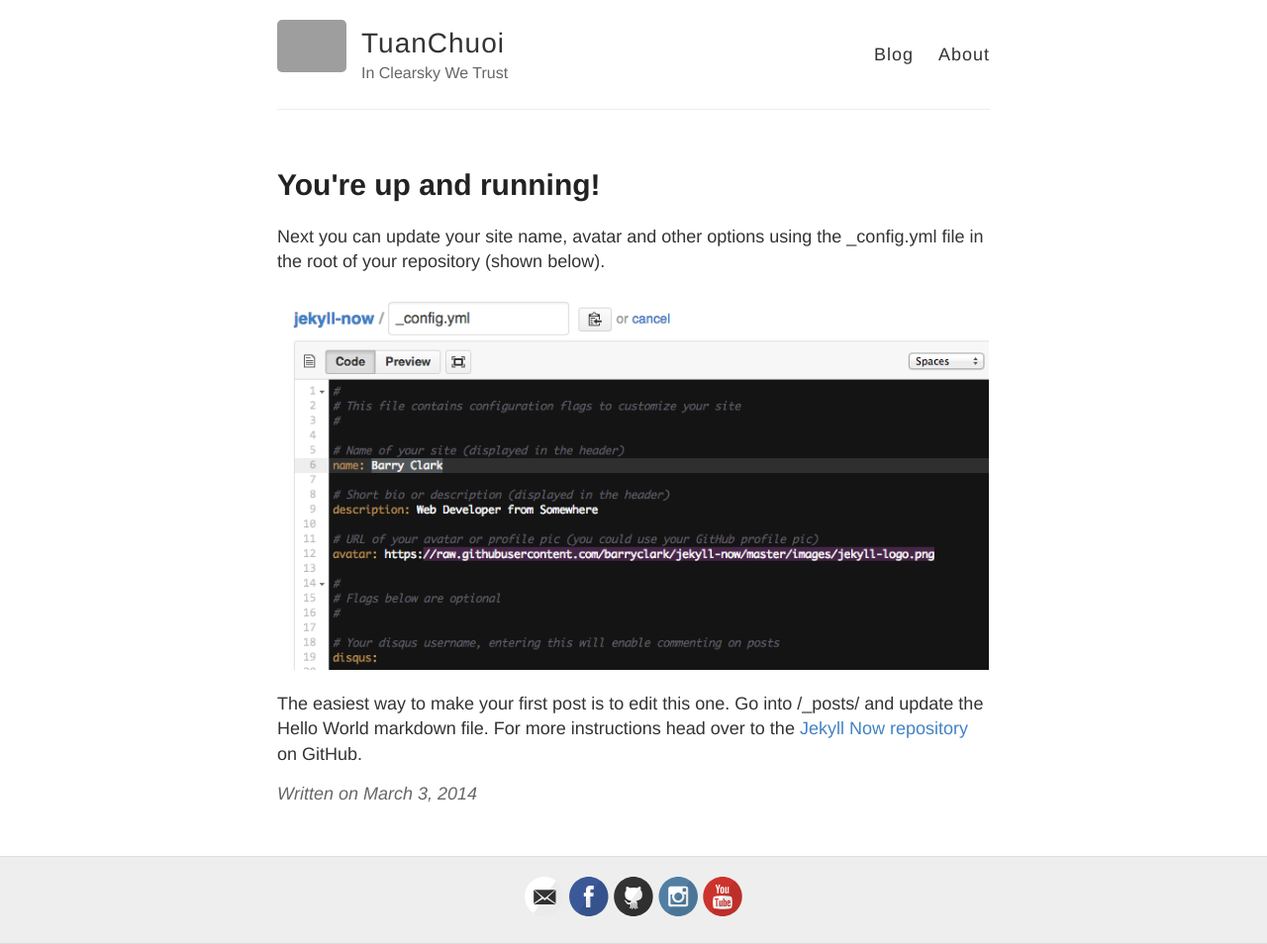
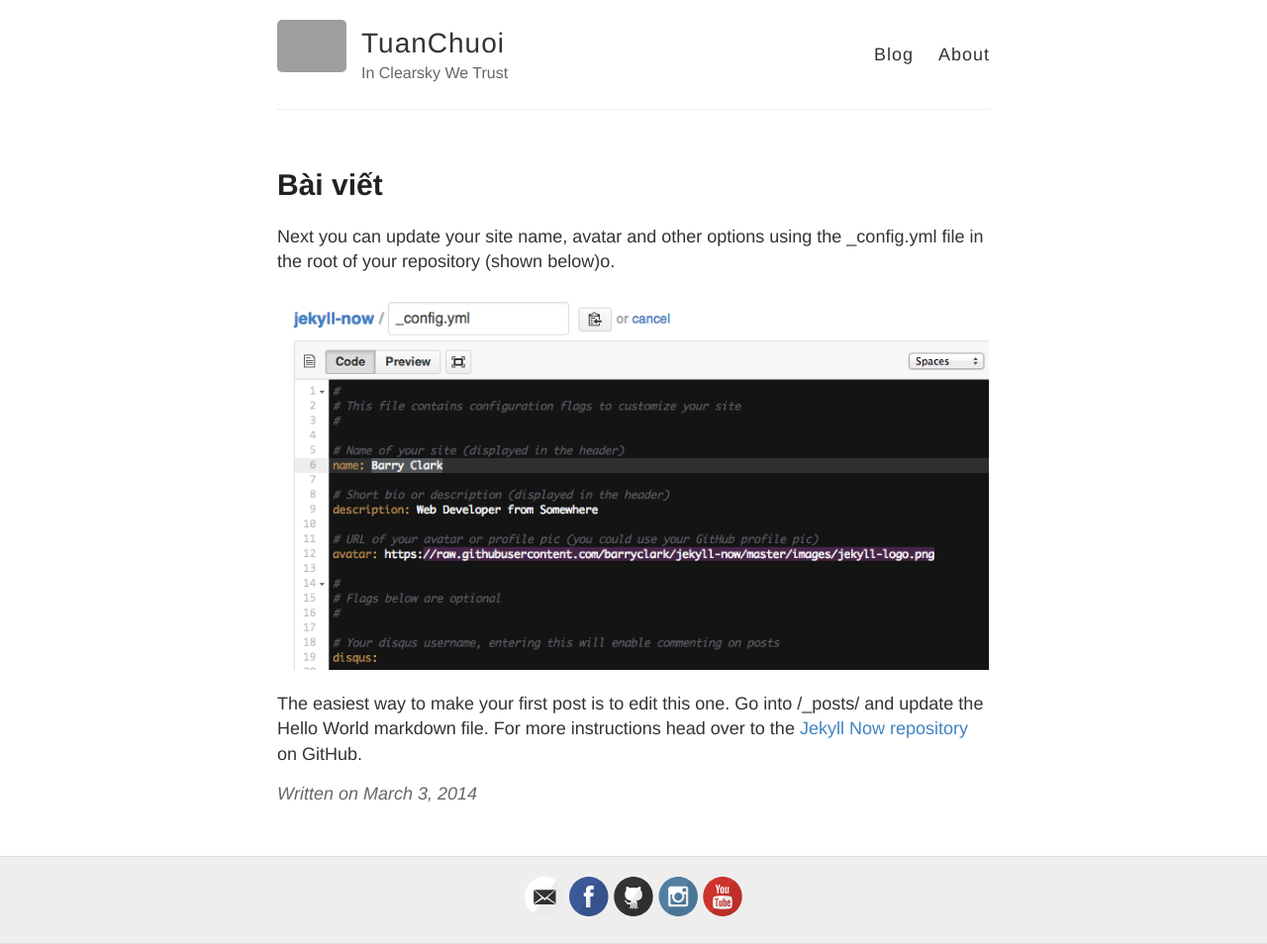
Before and after one commit to tuanchuoi/tuanchuoi.github.io, a Jekyll site: the page built from _posts/2014-3-3-Hello-World.md, in a window 1280 px wide. Shown: the whole page at 99% size. Built offline with Jekyll 4.4.1, drawn with Linux system fonts in a browser that asks for light colours; grey boxes are pictures that could not be loaded.

Commit message:
Update 2014-3-3-Hello-World.md

```diff
--- a/_posts/2014-3-3-Hello-World.md
+++ b/_posts/2014-3-3-Hello-World.md
@@ -1,9 +1,10 @@
 ---
 layout: post
-title: You're up and running!
+title: 'Bài viết '
+published: true
 ---
 
-Next you can update your site name, avatar and other options using the _config.yml file in the root of your repository (shown below).
+Next you can update your site name, avatar and other options using the _config.yml file in the root of your repository (shown below)o.
 
 ![_config.yml]({{ site.baseurl }}/images/config.png)
 
```
